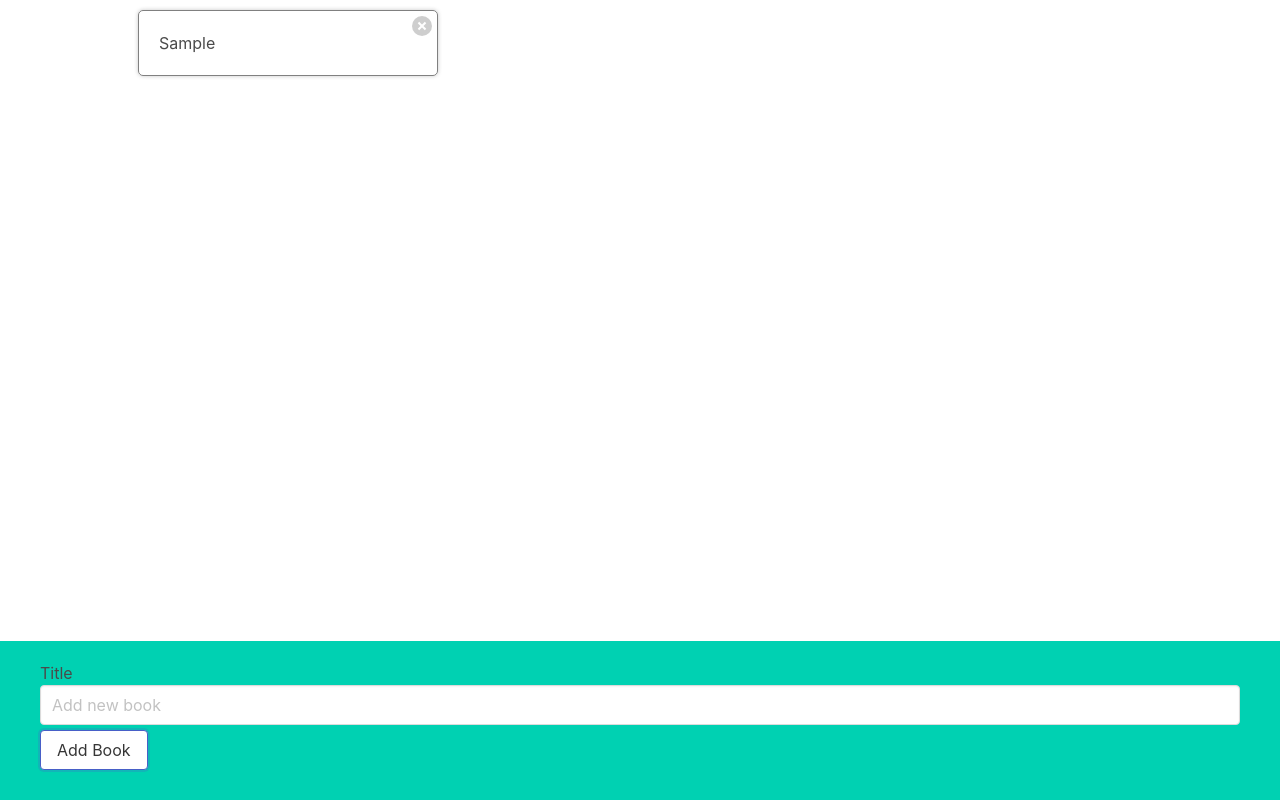
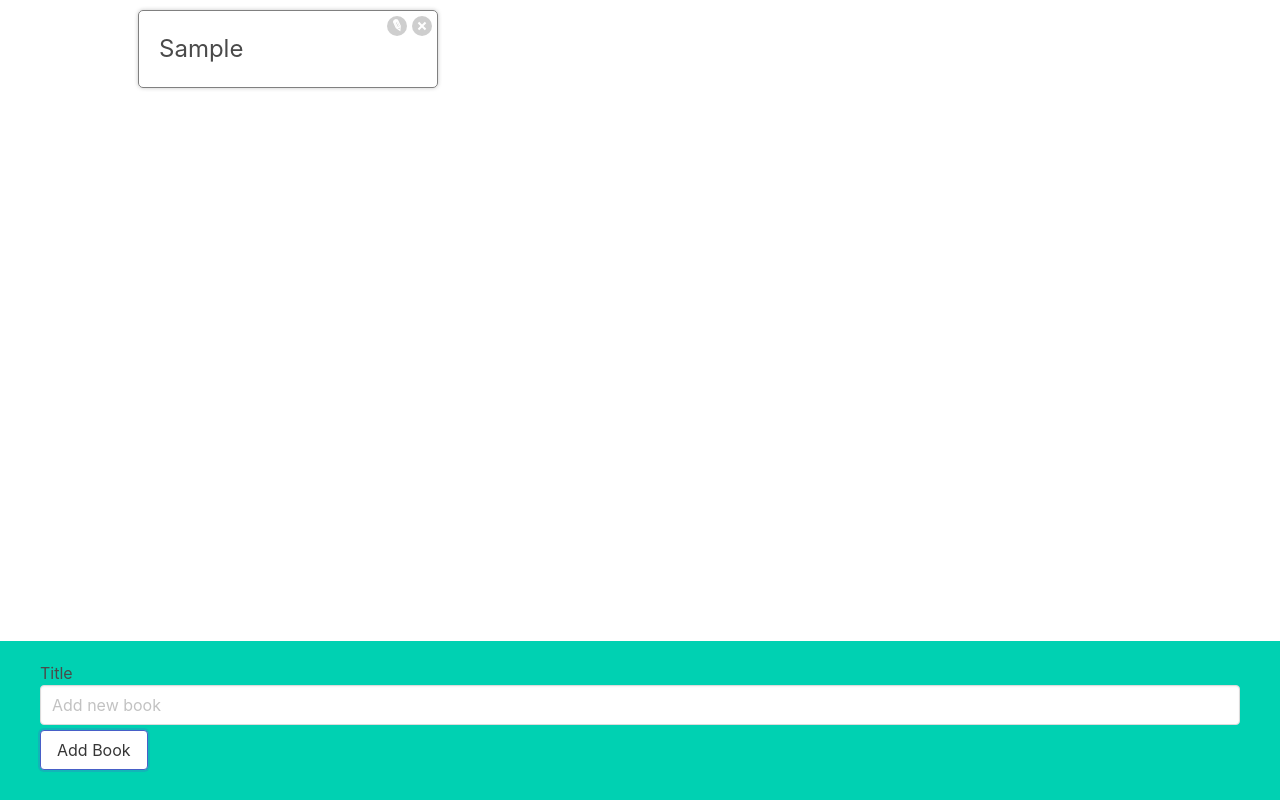
Before and after one commit to IsmayelAlam/practice_react, a React (Create React App) app in the folder react_practice007/: page / in a window 1280 px wide. Both pictures are taken after typing "Sample" into the empty fields and a click on the button "Add Book". Built offline with nearby package versions, Linux system fonts and the light colour scheme.

Commit message:
add book edit function

```diff
--- a/react_practice007/src/App.js
+++ b/react_practice007/src/App.js
@@ -11,9 +11,13 @@ function App() {
 
   const deleteBook = (id) => setBooks(books.filter((book) => book.id !== id));
 
+  const editBook = (id, title) => {
+    setBooks(books.map((book) => (book.id === id ? { ...book, title } : book)));
+  };
+
   return (
     <div>
-      <BookList books={books} onDelete={deleteBook} />
+      <BookList books={books} onDelete={deleteBook} onEdit={editBook} />
       <BookCreate onCreate={createBook} />
     </div>
   );
--- a/react_practice007/src/components/BookEdit.js
+++ b/react_practice007/src/components/BookEdit.js
@@ -1,4 +1,34 @@
-function BookEdit() {
-  return <div>bookEdit</div>;
+import { useState } from "react";
+
+function BookEdit({ book, onSubmit }) {
+  const [newTitle, setNewTitle] = useState(book.title);
+
+  const handleSubmit = (event) => {
+    event.preventDefault();
+
+    onSubmit(book.id, newTitle);
+    setNewTitle("");
+  };
+
+  const handleChange = (event) => setNewTitle(event.target.value);
+
+  return (
+    <form className="book-edit" onSubmit={handleSubmit}>
+      <label htmlFor="title">Title</label>
+      <input
+        type="text"
+        name="title"
+        id="title"
+        className="input "
+        required
+        value={newTitle}
+        onChange={handleChange}
+      />
+      <button type="submit" className="button is-primary">
+        Save
+      </button>
+    </form>
+  );
 }
+
 export default BookEdit;
--- a/react_practice007/src/components/BookList.js
+++ b/react_practice007/src/components/BookList.js
@@ -1,10 +1,15 @@
 import BookShow from "./BookShow";
 
-export default function BookList({ books, onDelete }) {
+export default function BookList({ books, onDelete, onEdit }) {
   return (
     <div className="book-list">
       {books.map((book) => (
-        <BookShow key={book.id} book={book} onDelete={onDelete} />
+        <BookShow
+          key={book.id}
+          book={book}
+          onDelete={onDelete}
+          onEdit={onEdit}
+        />
       ))}
     </div>
   );
--- a/react_practice007/src/components/BookShow.js
+++ b/react_practice007/src/components/BookShow.js
@@ -1,14 +1,35 @@
-function BookShow({ book, onDelete }) {
-  const handleClick = () => {
+import { useState } from "react";
+import BookEdit from "./BookEdit";
+
+function BookShow({ book, onDelete, onEdit }) {
+  const [showEdit, setShowEdit] = useState(false);
+
+  const handleDeleteClick = () => {
     onDelete(book.id);
   };
+  const handleEditClick = () => {
+    setShowEdit(!showEdit);
+  };
+
+  const handleSubmit = (id, title) => {
+    onEdit(id, title);
+    setShowEdit(false);
+  };
+
+  let content = <h3>{book.title}</h3>;
+  if (showEdit) content = <BookEdit book={book} onSubmit={handleSubmit} />;
 
   return (
     <div className="book-show">
+      <div>{content}</div>
       <div className="actions">
-        <button className="delete" onClick={handleClick}></button>
+        <button className="edit" onClick={handleEditClick}>
+          Edit
+        </button>
+        <button className="delete" onClick={handleDeleteClick}>
+          delete
+        </button>
       </div>
-      {book.title}
     </div>
   );
 }
```
